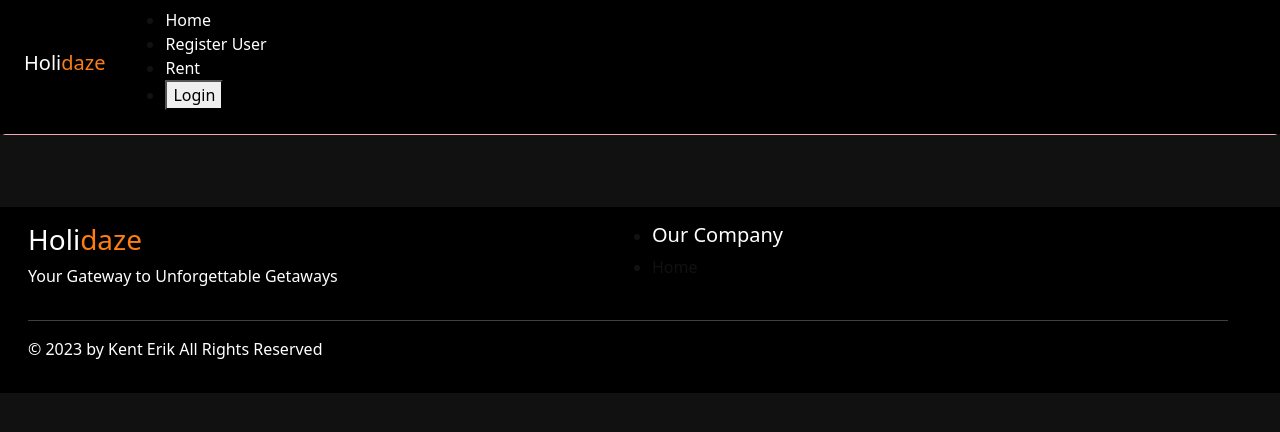
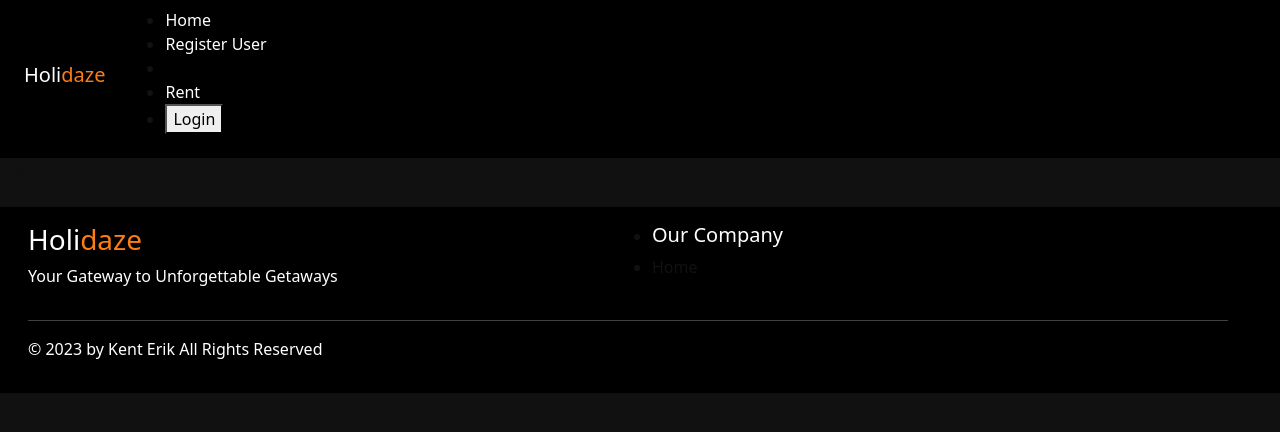
Before and after one commit to nexnic/holidaze_site, a React (Vite) app: page / in a window 1280 px wide. Shown: the top 432 px of the page. Built offline with nearby package versions, Linux system fonts and the light colour scheme; no server answers.

Commit message:
Adding new page to Menu

```diff
--- a/src/script/Layout/Navigation/Components/TempletHamburgerMenu.jsx
+++ b/src/script/Layout/Navigation/Components/TempletHamburgerMenu.jsx
@@ -22,6 +22,11 @@ function TempletHamburgerMenu ({HandlerLogin, MenuOpen, HandlerMenu}) {
                         UserLogin ? null : <Link to='/register' className='link-unstyled text-white'>Register User</Link>
                     }
                 </li>
+                <li className='nav-item'>
+                    {
+                        UserLogin ? <Link to='/registerVenue' className='link-unstyled text-white'>Register As Venue</Link> : null
+                    }
+                </li>
                 <li>
                     <Link to='/product' className='link-unstyled text-white'>Rent</Link>
                 </li>
```
